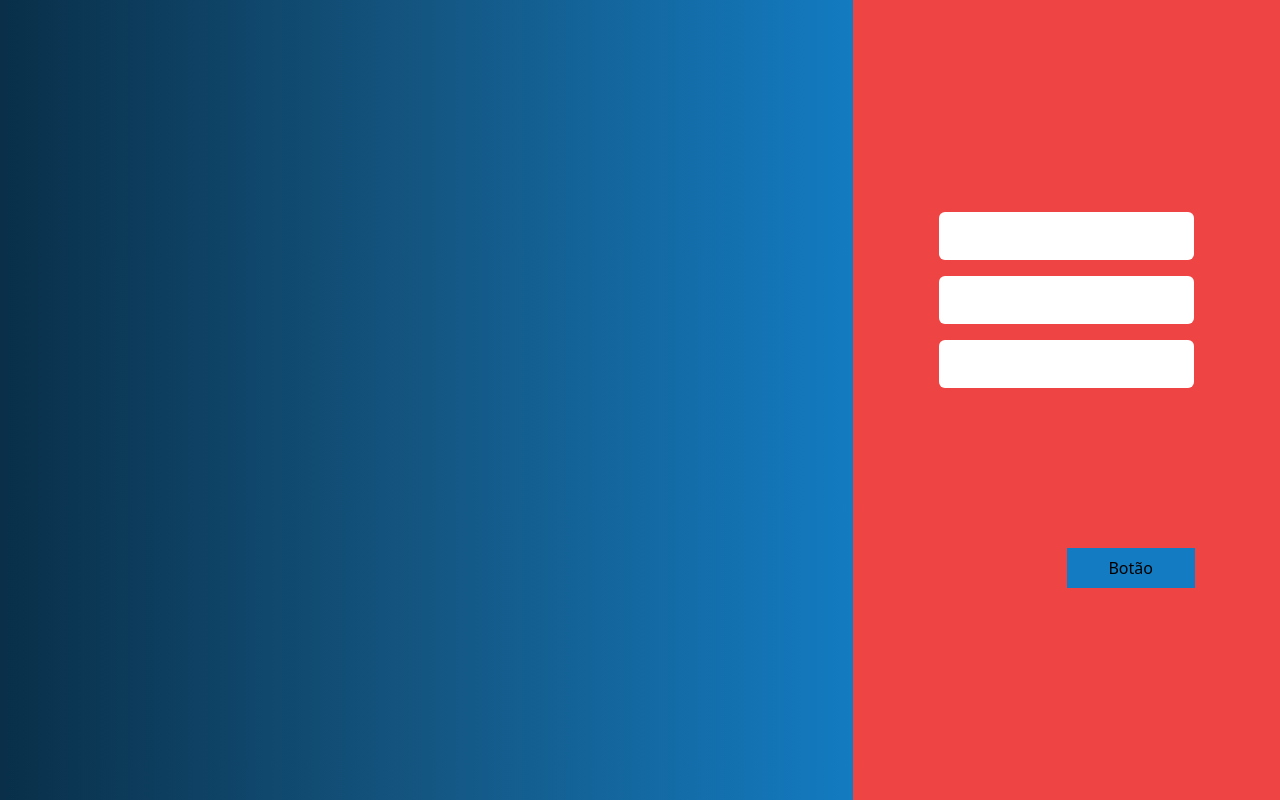
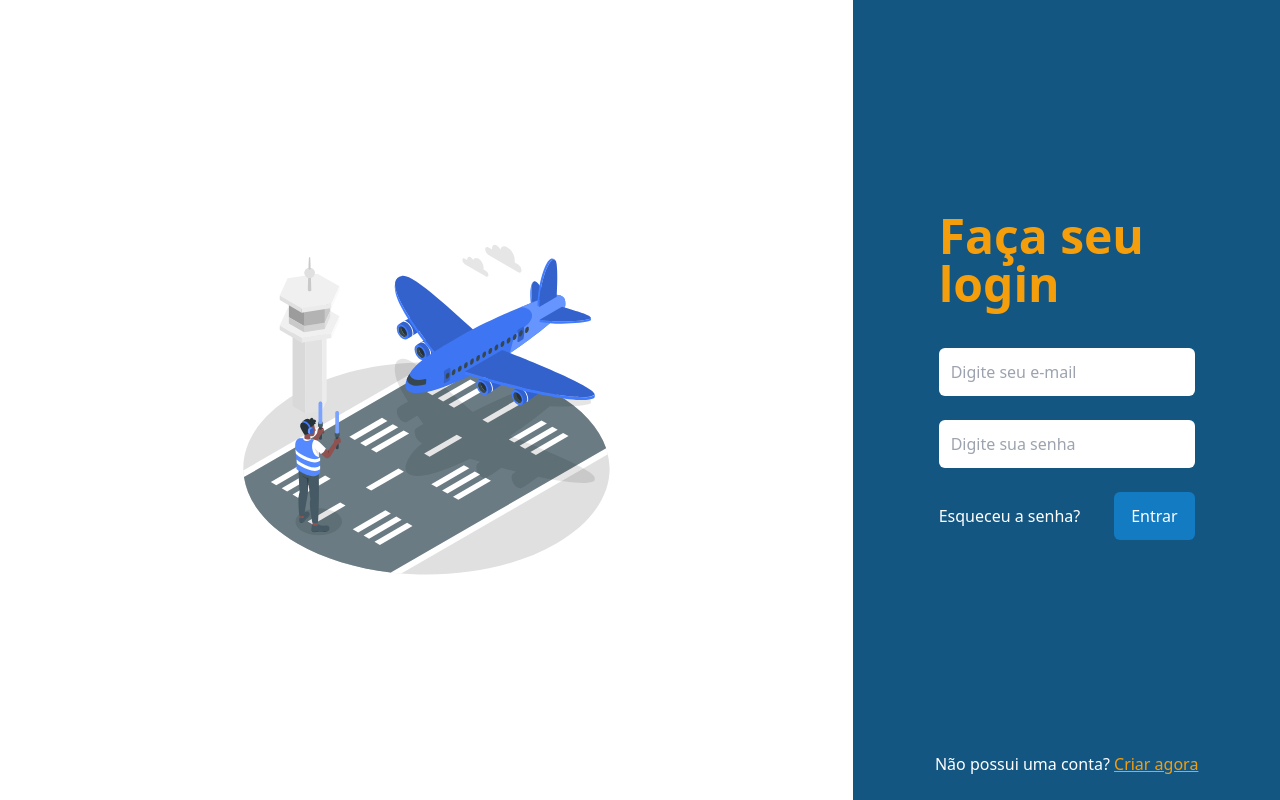
Before and after one commit to Miles-Manager/Web_Miles_Manager, a React (Vite) app: page /sign-in in a window 1280 px wide. Built offline with nearby package versions, Linux system fonts and the light colour scheme.

Commit message:
🚀 feat(WIP): create login form to sign-in page

```diff
--- a/src/components/form/error-message.tsx
+++ b/src/components/form/error-message.tsx
@@ -1,6 +1,7 @@
+import { HTMLAttributes } from 'react'
 import { useFormContext } from 'react-hook-form'
 
-interface ErrorMessageProps {
+type ErrorMessageProps = HTMLAttributes<HTMLSpanElement> & {
 	field: string
 }
 
@@ -19,7 +20,7 @@ const get = (obj: Record<string | number | symbol, any>, path: string) => {
 	return result
 }
 
-export const ErrorMessage = ({ field }: ErrorMessageProps) => {
+export const ErrorMessage = ({ field, ...props }: ErrorMessageProps) => {
 	const {
 		formState: { errors },
 	} = useFormContext()
@@ -30,5 +31,9 @@ export const ErrorMessage = ({ field }: ErrorMessageProps) => {
 		return null
 	}
 
-	return <span className="text-red-500">{fieldError.message?.toString()}</span>
+	return (
+		<span className="text-red-500" {...props}>
+			{fieldError.message?.toString()}
+		</span>
+	)
 }
--- a/src/components/form/title.tsx
+++ b/src/components/form/title.tsx
@@ -1,13 +1,14 @@
 import { ReactNode } from 'react'
 
-interface TitleInterface {
+type H1Type = React.DetailedHTMLProps<
+	React.HTMLAttributes<HTMLHeadingElement>,
+	HTMLHeadingElement
+>
+
+type TitleInterface = H1Type & {
 	children: ReactNode
 }
 
-export const Title = ({ children }: TitleInterface) => {
-	return (
-		<h1 className="text-project-green-200 text-center text-4xl font-bold xl:text-5xl 2xl:text-7xl">
-			{children}
-		</h1>
-	)
+export const Title = ({ children, ...props }: TitleInterface) => {
+	return <h1 {...props}>{children}</h1>
 }
--- /dev/null
+++ b/src/pages/sign-in/components/loginForm.tsx
@@ -0,0 +1,110 @@
+import useNotification from '@/hooks/useNotification'
+import { Form } from '@components/form'
+import { zodResolver } from '@hookform/resolvers/zod'
+import { Login } from '@services/sign-in/login'
+import { useMutation } from '@tanstack/react-query'
+import { useState } from 'react'
+import { FormProvider, useForm } from 'react-hook-form'
+import { ToastContainer } from 'react-toastify'
+import 'react-toastify/dist/ReactToastify.css'
+import { z } from 'zod'
+
+export const LoginForm: React.FC = () => {
+	const notification = useNotification()
+	const [loading, setLoading] = useState(false)
+
+	const signInSchema = z.object({
+		email: z
+			.string()
+			.min(1, 'O e-mail é obrigatório')
+			.email('Formato de e-mail inválido')
+			.toLowerCase(),
+
+		password: z
+			.string()
+			.min(1, 'A senha é obrigatória')
+			.min(4, 'A senha precisa ter no mínimo 6 caracteres'),
+	})
+
+	type SignInFormData = z.infer<typeof signInSchema>
+
+	const signInForm = useForm<SignInFormData>({
+		resolver: zodResolver(signInSchema),
+	})
+
+	const loginMutation = useMutation({
+		mutationKey: ['signIn'],
+		mutationFn: Login,
+	})
+
+	async function signIn({ email, password }: SignInFormData) {
+		setLoading(true)
+		try {
+			const { accessToken, response } = await loginMutation.mutateAsync({
+				email,
+				password,
+			})
+
+			if (!accessToken) {
+				const { message } = response?.data
+				notification('error', JSON.stringify(`Error: ${message}`))
+				return
+			}
+			notification('success', JSON.stringify(accessToken))
+		} catch (error) {
+			notification(
+				'error',
+				JSON.stringify(`Erro inesperado: ${JSON.stringify(error, null, 2)}`),
+			)
+		} finally {
+			setLoading(false)
+		}
+	}
+
+	const { handleSubmit } = signInForm
+
+	return (
+		<>
+			<FormProvider {...signInForm}>
+				<form
+					onSubmit={handleSubmit(signIn)}
+					className="m-auto flex w-3/5 flex-col gap-6"
+				>
+					<Form.Title className="mb-4 text-5xl font-bold text-amber-500">
+						Faça seu login
+					</Form.Title>
+					<Form.Field>
+						<Form.Input
+							name="email"
+							placeholder="Digite seu e-mail"
+							className="rounded-md p-3"
+						/>
+						<Form.ErrorMessage field="email" className="text-amber-500" />
+					</Form.Field>
+
+					<Form.Field>
+						<Form.Input
+							name="password"
+							type="password"
+							min={6}
+							placeholder="Digite sua senha"
+							className="rounded-md p-3"
+						/>
+						<Form.ErrorMessage field="password" className="text-amber-500" />
+					</Form.Field>
+
+					<div className="flex items-center">
+						<span className="flex-grow text-white">Esqueceu a senha?</span>
+						<Form.Button
+							disabled={loading}
+							className="grow rounded-md bg-project-blue-100 py-3 text-white "
+						>
+							{loading ? 'Carregando...' : 'Entrar'}
+						</Form.Button>
+					</div>
+				</form>
+			</FormProvider>
+			<ToastContainer />
+		</>
+	)
+}
--- a/src/pages/sign-in/index.tsx
+++ b/src/pages/sign-in/index.tsx
@@ -1,37 +1,24 @@
-import { api } from '@/config/axios'
-import { useMutation } from '@tanstack/react-query'
+import aircraft from '@/assets/aircraft.svg'
+import { LoginForm } from './components/loginForm'
 
 export const SignIn: React.FC = () => {
-	const signIn = (): Promise<string> => {
-		return api
-			.post('/auth/signIn', {
-				email: 'igorribeiro632@gmail.com',
-				password: '1234',
-			})
-			.then((res) => res.data.access_token)
-			.catch((err) => console.log(err))
-	}
-
-	const { data, mutate } = useMutation({
-		mutationKey: ['signIn'],
-		mutationFn: signIn,
-	})
-
 	return (
-		<div className="text-bold grid h-full w-full  lg:grid-cols-5 xl:grid-cols-3">
-			<div className="from-project-blue-300  via-project-blue-200 to-project-blue-100 hidden bg-gradient-to-r lg:col-span-3 lg:flex xl:col-span-2"></div>
-			<div className="bg-project-gray-900 flex items-center justify-center bg-red-500 lg:col-span-2 xl:col-span-1">
-				<div className="flex w-3/5 flex-col items-center justify-center gap-4">
-					<input type="text" className="rounded-md p-3" />
-					<input type="text" className="rounded-md p-3" />
-					<input type="text" className="rounded-md p-3" />
-					<p className="h-32 overflow-y-auto break-all">{data}</p>
-					<button
-						className="bg-project-blue-100 h-10 w-32 self-end"
-						onClick={() => mutate()}
+		<div className="text-bold grid h-full w-full lg:grid-cols-5 xl:grid-cols-3">
+			<div className="hidden h-auto w-auto bg-white lg:col-span-3 lg:flex xl:col-span-2">
+				<div className="m-auto flex h-[50vh] w-[50vw] ">
+					<img src={aircraft} alt="Aircraft" className="h-full w-full" />
+				</div>
+			</div>
+			<div className="flex flex-col items-center bg-project-blue-200 lg:col-span-2 xl:col-span-1">
+				<LoginForm />
+				<div className="mb-6">
+					<span className=" text-white">Não possui uma conta? </span>
+					<a
+						className=" text-decoration-line: text-amber-500 underline"
+						href="/sign-up"
 					>
-						Botão
-					</button>
+						Criar agora
+					</a>
 				</div>
 			</div>
 		</div>
--- /dev/null
+++ b/src/services/sign-in/login.ts
@@ -0,0 +1,25 @@
+import { api } from '@/config/axios'
+
+export type LoginParams = {
+	email: string
+	password: string
+}
+
+export type LoginOutput = Promise<{
+	accessToken: string
+	response: {
+		data: {
+			statusCode: number
+			message: string
+		}
+	}
+}>
+
+export const Login = async (data: LoginParams): LoginOutput => {
+	return api
+		.post('/auth/signIn', data, {
+			withCredentials: true,
+		})
+		.then((res) => res.data)
+		.catch((error) => error)
+}
```
Also changed, not shown: src/services/.txt (deleted).
